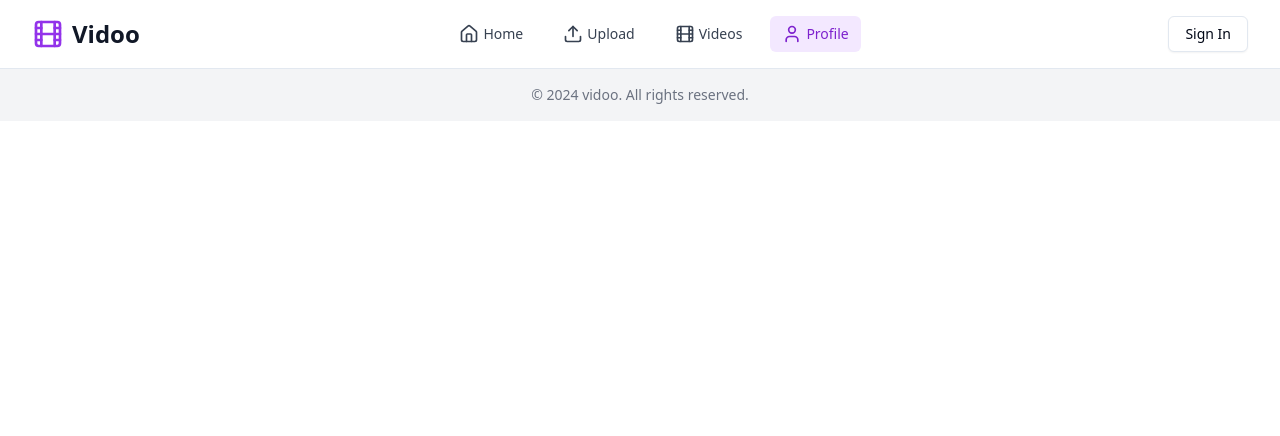
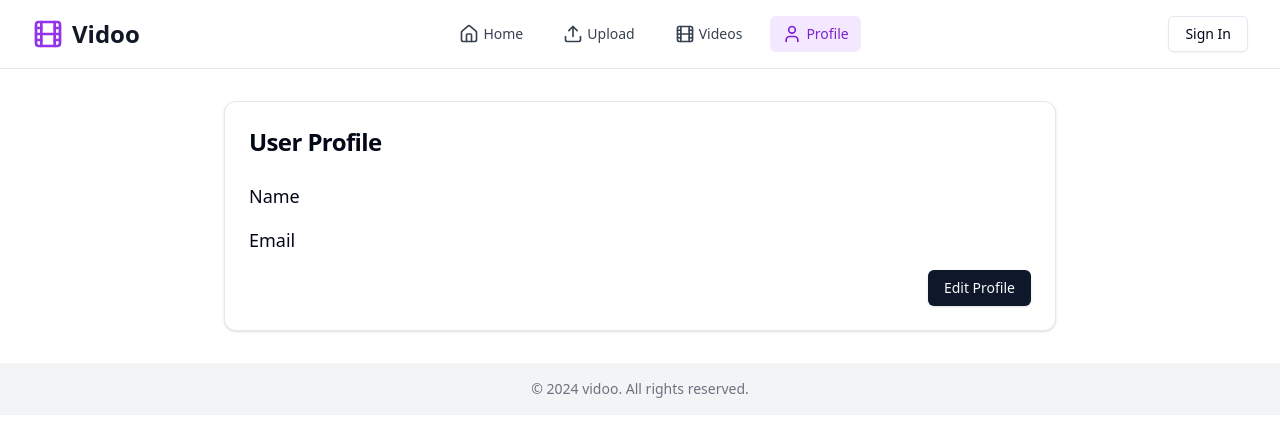
Before and after one commit to Monish2218/vidoo, a React (Vite) app in the folder frontend/: page /profile in a window 1280 px wide. Shown: the top 436 px of the page. Built offline with nearby package versions, Linux system fonts and the light colour scheme; no server answers.

Commit message:
feat: add profile page component with user editing functionality

```diff
--- a/frontend/src/App.tsx
+++ b/frontend/src/App.tsx
@@ -6,6 +6,7 @@ import { VideoDetail } from './components/video-detail';
 import Home from '@/components/home';
 import NavBar from './components/nav/NavBar';
 import Footer from './components/footer';
+import ProfilePage from './components/profile';
 
 function App() {
 
@@ -18,6 +19,7 @@ function App() {
         <Route path='/upload' element={<VideoUpload/>} />
         <Route path='/videos' element={<VideoGrid/>} />
         <Route path='/video/:id' element={<VideoDetail/>} />
+        <Route path='/profile' element={<ProfilePage />} />
       </Routes>
       <Footer />
     </Router>
--- /dev/null
+++ b/frontend/src/components/profile.tsx
@@ -0,0 +1,71 @@
+import { useAuth } from '@/context/AuthContext'
+import { Card, CardContent, CardHeader, CardTitle } from "@/components/ui/card"
+import { Button } from "@/components/ui/button"
+import { Input } from "@/components/ui/input"
+import { useState } from 'react'
+
+export default function ProfilePage() {
+  const { user } = useAuth()
+  const [isEditing, setIsEditing] = useState(false)
+  const [name, setName] = useState(user?.name ?? '')
+  const [email, setEmail] = useState(user?.email ?? '')
+
+  const handleSubmit = (e: React.FormEvent) => {
+    e.preventDefault()
+
+    setIsEditing(false)
+  }
+
+  return (
+      <div className="max-w-4xl mx-auto py-8 px-4 sm:px-6 lg:px-8">
+        <Card>
+          <CardHeader>
+            <CardTitle className="text-2xl font-bold">User Profile</CardTitle>
+          </CardHeader>
+          <CardContent>
+            {isEditing ? (
+              <form onSubmit={handleSubmit} className="space-y-4">
+                <div>
+                  <label htmlFor="name" className="block text-sm font-medium text-gray-700">Name</label>
+                  <Input
+                    id="name"
+                    value={name}
+                    onChange={(e) => setName(e.target.value)}
+                    required
+                  />
+                </div>
+                <div>
+                  <label htmlFor="email" className="block text-sm font-medium text-gray-700">Email</label>
+                  <Input
+                    id="email"
+                    type="email"
+                    value={email}
+                    onChange={(e) => setEmail(e.target.value)}
+                    required
+                  />
+                </div>
+                <div className="flex justify-end space-x-2">
+                  <Button type="button" variant="outline" onClick={() => setIsEditing(false)}>Cancel</Button>
+                  <Button type="submit">Save Changes</Button>
+                </div>
+              </form>
+            ) : (
+              <div className="space-y-4">
+                <div>
+                  <h3 className="text-lg font-medium">Name</h3>
+                  <p>{user?.name}</p>
+                </div>
+                <div>
+                  <h3 className="text-lg font-medium">Email</h3>
+                  <p>{user?.email}</p>
+                </div>
+                <div className="flex justify-end">
+                  <Button onClick={() => setIsEditing(true)}>Edit Profile</Button>
+                </div>
+              </div>
+            )}
+          </CardContent>
+        </Card>
+      </div>
+  )
+}
```
